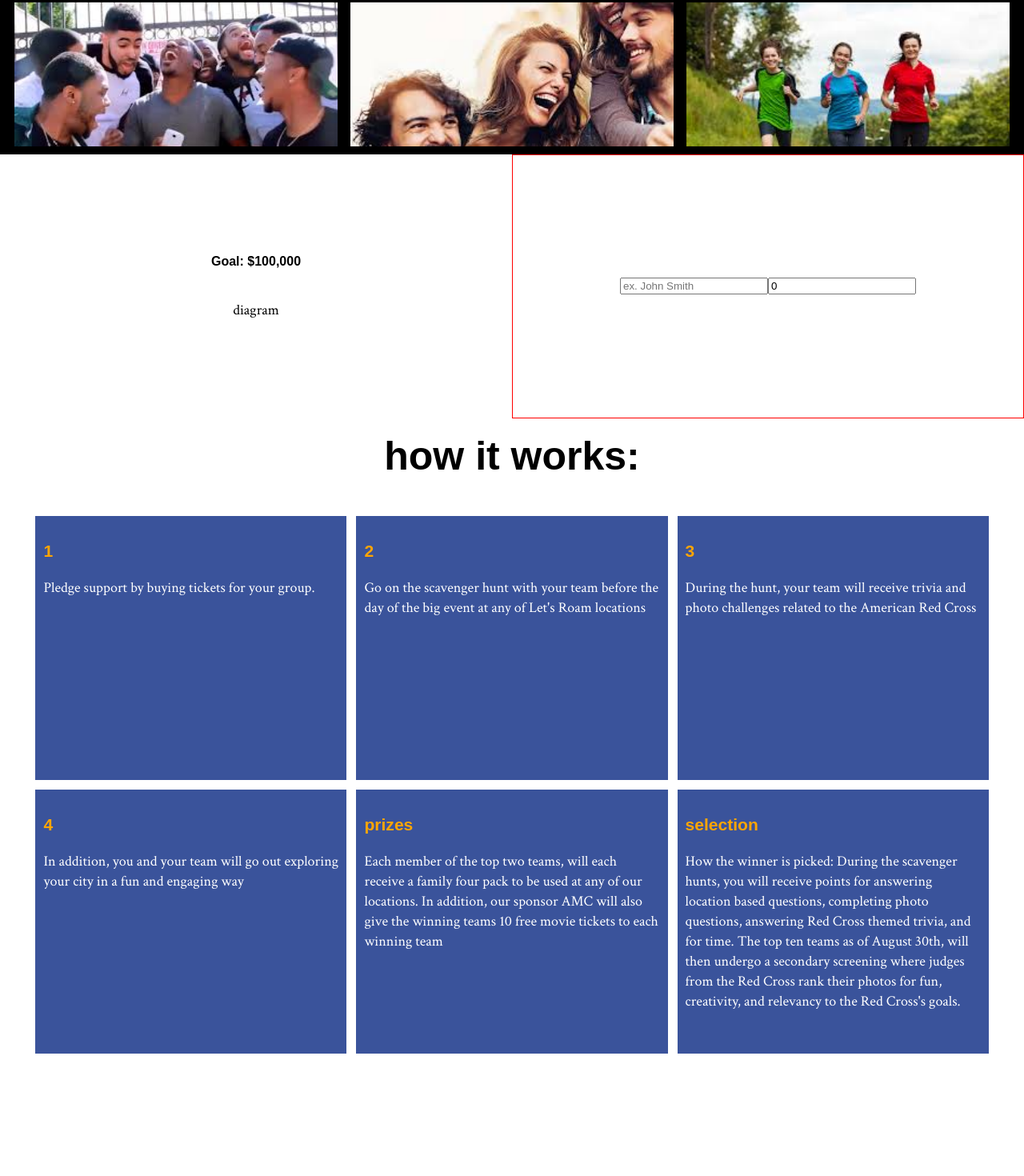
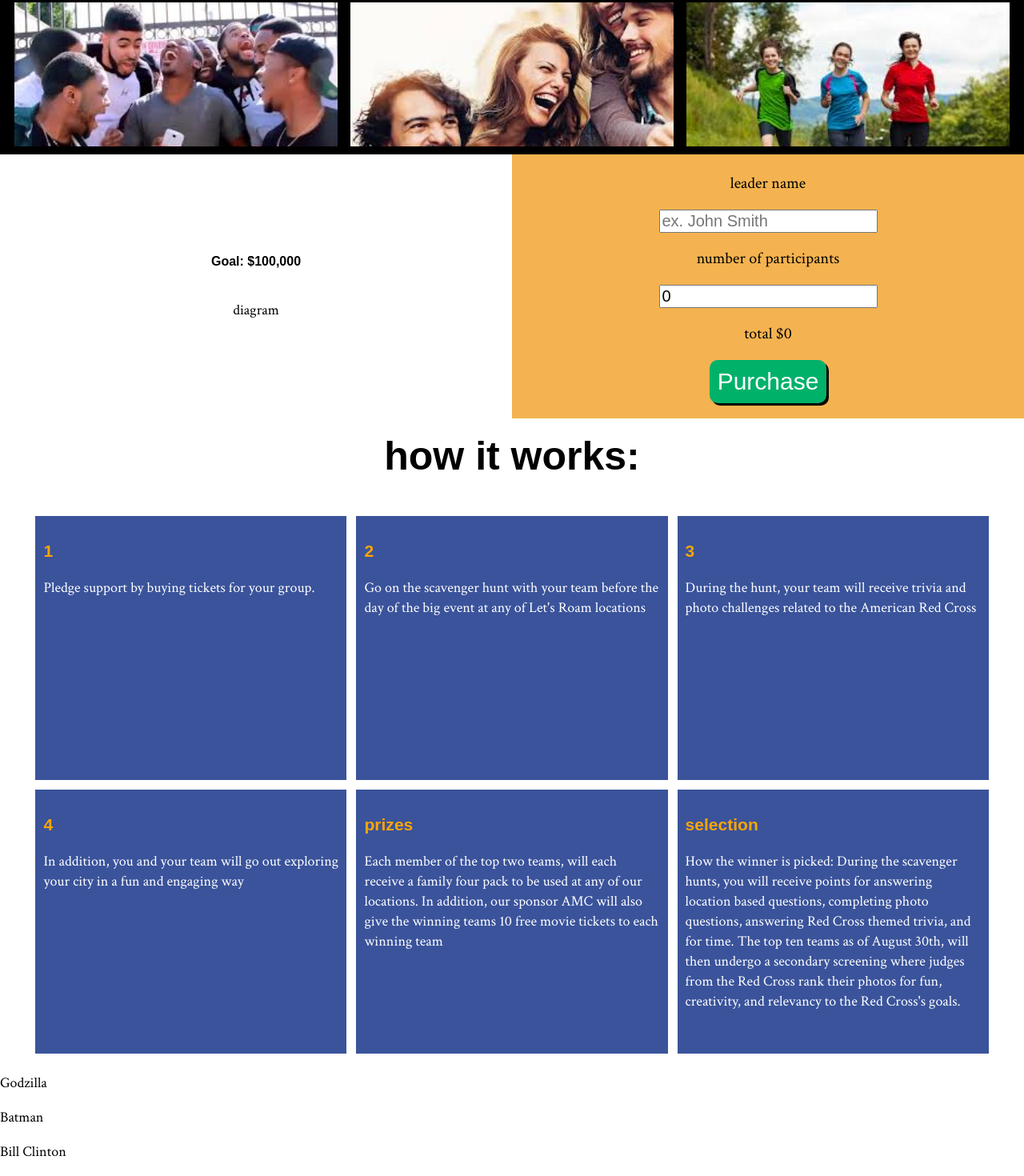
Before and after one commit to brucekchung/big-city, a React (Create React App) app: page /purchase in a window 1280 px wide. Shown: the part 568-2038 px from the top of the page at 80% size. Before the commit the page ends 1891 px from the top, so only its background shows below. Built offline with nearby package versions, Linux system fonts and the light colour scheme; a web font is replaced by a local one.

Commit message:
Add form to purchase tickets

```diff
--- a/src/components/App/App.js
+++ b/src/components/App/App.js
@@ -5,15 +5,20 @@ import Description from '../Description/Description'
 import Photos from '../Photos/Photos'
 import Sales from '../Sales/Sales'
 import Instructions from '../Instructions/Instructions'
-
+import Footer from '../Footer/Footer'
 
 class App extends Component {
   constructor(props) {
     super(props)
     this.state = {
       endDate: 'August 3',
-      price: 30
+      price: 30,
+      donators: ['Godzilla', 'Batman', 'Bill Clinton']
     }
+  }
+
+  addDonator = name => {
+    this.setState({ donators: [...this.state.donators, name] })
   }
 
   render() {
@@ -22,8 +27,9 @@ class App extends Component {
         <Banner />
         <Description />
         <Photos />
-        <Sales sales={this.state} />
+        <Sales sales={this.state} addDonator={this.addDonator} />
         <Instructions />
+        <Footer donators={this.state.donators} />
       </div>
     )
   }
--- a/src/components/Banner/Banner.js
+++ b/src/components/Banner/Banner.js
@@ -3,12 +3,12 @@ import './Banner.css'
 import BCH_logo from '../../assets/BCH_logo.png'
 import search_icon from '../../assets/search.svg'
 import red_cross_logo from '../../assets/red_cross_logo.png'
-// import earth_map from '../../assets/red_cross_logo.png'
+import { NavLink } from 'react-router-dom'
 
 const Banner = () => (
   <div className="Banner">
     <div className="top-bar">
-      <img className="logo" alt="logo" src={BCH_logo} />
+      <NavLink to='/'><img className="logo" alt="logo" src={BCH_logo} /></NavLink>
       <nav>
         <ul>how it works</ul>
         <ul>find hunts</ul>
--- a/src/components/Description/Description.js
+++ b/src/components/Description/Description.js
@@ -3,7 +3,7 @@ import './Description.css'
 
 const Description = () => (
   <div className="Description">
-    <h3>Scavenger Hunt Charity</h3>
+    <h3>Charity Scavenger Hunt</h3>
     <p>Help support the American Red Cross during our urgent blood drive season, by going on an American Red Cross themed Scavenger hunt. Every ticket that you contribute helps raise enough money to save 3 lives!</p>
   </div>
 )
--- /dev/null
+++ b/src/components/Footer/Footer.js
@@ -0,0 +1,14 @@
+import React from 'react'
+import './Footer.css'
+
+const Footer = ({ donators }) => {
+  const allDonators = () => donators.map(donator => <p key={donator}>{donator}</p>)
+
+  return (
+    <div className="Footer">
+      { allDonators() }
+    </div>
+  )
+}
+
+export default Footer
--- a/src/components/Photos/Photos.css
+++ b/src/components/Photos/Photos.css
@@ -4,6 +4,7 @@
   padding: 10px;
   background: black;
   /* overflow: x; */
+  overflow: auto;
 }
 
 .picture {
--- a/src/components/Purchase/Purchase.css
+++ b/src/components/Purchase/Purchase.css
@@ -1,8 +1,17 @@
 .Purchase {
-  border: 1px solid red;
+  /* border: 1px solid red; */
+  background: #F4B350;
   width: 50%;
   display: flex;
   flex-direction: column;
   justify-content: center;
   align-items: center;
 }
+
+.Purchase .purchase-btn {
+  margin: 15px auto;
+}
+
+.Purchase p, input {
+  font-size: 20px;
+}
--- a/src/components/Purchase/Purchase.js
+++ b/src/components/Purchase/Purchase.js
@@ -11,14 +11,23 @@ class Purchase extends Component {
   }
 
   handleChange = e => {
-    const { name, value } = e.target;
-    this.setState({[name]:value});
+    const { name, value } = e.target
+
+    this.setState({[name]:value})
+  }
+
+  handlePurchase = e => {
+    e.preventDefault()
+    this.props.addDonator(this.state.leader)
+
+    this.setState({ leader: '', participants: 0 })
   }
 
   render() {
     return (
       <div className="Purchase">
         <form type="submit" className="purchase-form">
+          <p>leader name</p>
           <input
             className="leader"
             name="leader"
@@ -27,6 +36,7 @@ class Purchase extends Component {
             value={this.state.leader}
             onChange={this.handleChange}
           />
+          <p>number of participants</p>
           <input
             className="participants"
             name="participants"
@@ -35,6 +45,13 @@ class Purchase extends Component {
             value={this.state.participants}
             onChange={this.handleChange}
           />
+          <p>total ${this.state.participants * 30}</p>
+          <button
+            className="purchase-btn"
+            onClick={this.handlePurchase}
+            type="submit">
+          Purchase
+          </button>
         </form>
       </div>
     )
--- a/src/components/Sales/Sales.css
+++ b/src/components/Sales/Sales.css
@@ -2,6 +2,10 @@
   display: flex;
   height: 330px;
   text-align: center;
+}
+
+.Sales a {
+  text-decoration: none;
 }
 
 .Sales button {
--- a/src/components/Sales/Sales.js
+++ b/src/components/Sales/Sales.js
@@ -4,7 +4,7 @@ import { Route } from 'react-router-dom'
 import { NavLink } from 'react-router-dom'
 import Purchase from '../Purchase/Purchase'
 
-const Sales = ({ sales }) => {
+const Sales = ({ sales, addDonator }) => {
   return (
     <div className="Sales">
       <div className="goal">
@@ -15,10 +15,10 @@ const Sales = ({ sales }) => {
         <div className="purchase">
           <NavLink to='purchase'><button>Tickets ${ sales.price }</button></NavLink>
           <p>Last to day to purchase: { sales.endDate }</p>
-          <p className="countdown">time remaining: countdown</p>
+          <p className="countdown">2 days 13 hrs 41 sec</p>
         </div>
       )} />
-      <Route path='/purchase' component={ Purchase } />
+    <Route path='/purchase' render={() => <Purchase addDonator={addDonator} /> } />
     </div>
   )
 }
```
Also changed, not shown: src/components/Footer/Footer.css (added).
